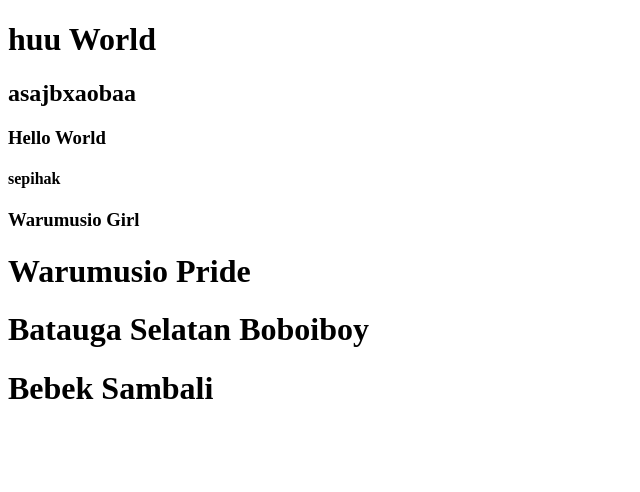
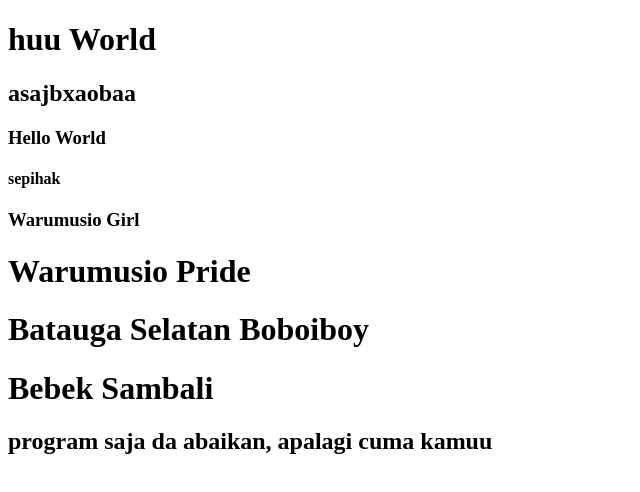
Before and after one commit to ARSAL21/latihan, a plain HTML site: page index.html in a window 1280 px wide. Shown: the whole page, without its empty margins (0-640 px from the left). Drawn offline with Linux system fonts and the light colour scheme.

Commit message:
Rorrrrrr

```diff
--- a/index.html
+++ b/index.html
@@ -14,5 +14,6 @@
     <h1>Warumusio Pride</h1>
     <h1>Batauga Selatan Boboiboy</h1>
     <h1>Bebek Sambali</h1>
+    <h2>program saja da abaikan, apalagi cuma kamuu</h2>
 </body>
 </html>
```
